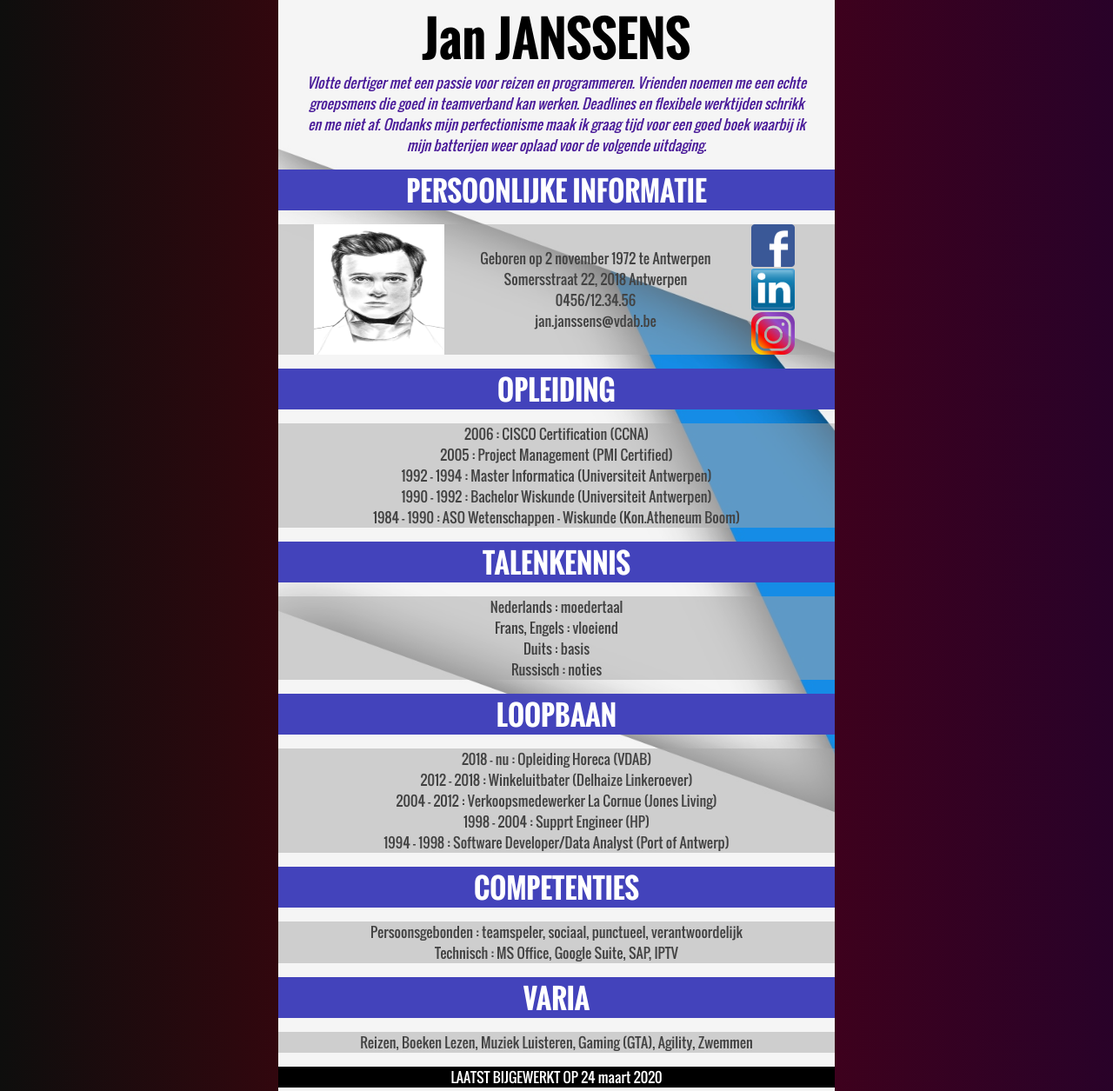
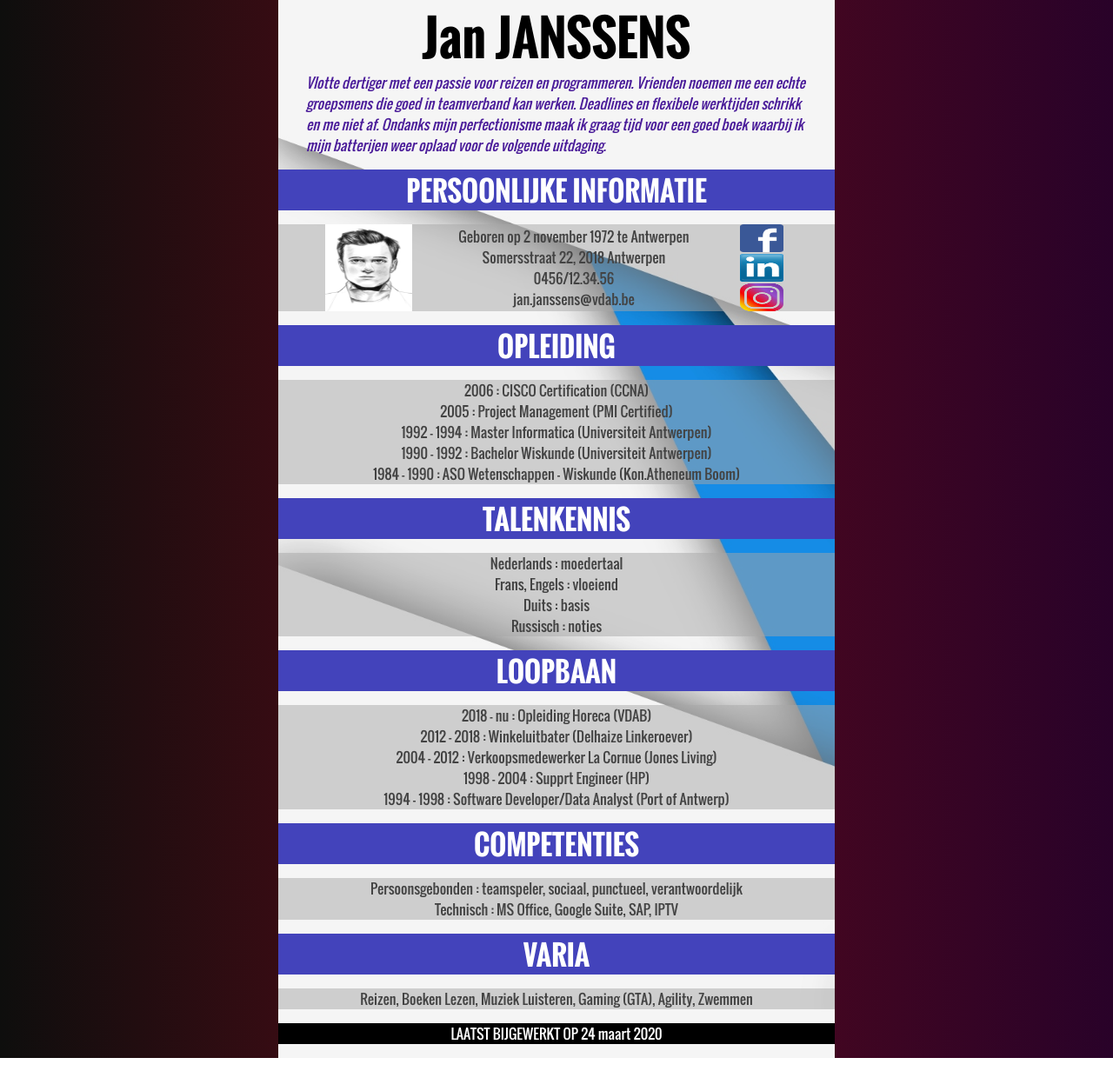
Before and after one commit to 1GCONF/-vdab_curriculumVitae, a plain HTML site: page index.html in a window 1280 px wide. Shown: the whole page at 87% size. After the commit the page ends 1217 px from the top, so only its background shows below. Drawn offline with Linux system fonts and the light colour scheme.

Commit message:
HTML aangepast

```diff
--- a/css/style.scss
+++ b/css/style.scss
@@ -31,10 +31,17 @@
 }
 @mixin flex_default {
     display: flex;
-    flex:1;
     flex-wrap: wrap;
 }
-$avatar_height:150px;
+@mixin container_width {
+    max-width: 50%;
+    margin: 0 auto;
+}
+@mixin container_img_bg{
+    background: url(../img/achtergrond.png);
+}
+$avatar_height:100px;
+$avatar_width:100px;
 $icon_width:50px;
 $color_text_detail:rgb(67, 67, 67);
 *{
@@ -57,45 +64,27 @@ a{
 }
 body{
     @include bg_section_gradient();
-    .cv-section{
-        width: 100%;
-        @include bg_section_gradient;
+    .main-cv-container{
+        position: relative;
         min-height: 100vh;
-        position: relative;
-        .cv-container{
-            min-height: 100vh;
-            max-width: 50%;
-            margin: 0 auto;
-            background: url(../img/achtergrond.png);
+        @include container_width;
+        @include container_img_bg;
         background-size: cover;
         @include flex_default;
         flex-direction: column;
         .headcat{
             @include flex_default;
-                .headcat-titlebox{
+            .headcat-title{
                 width: 100%;
-                    text-align: center;
-                    position: relative;
-                    .headcat-title{
-                        position: relative;
-                        top: 50%;
-                        transform: translateY(-50%);
                 font-family: oswald_bold;
                 font-size: 3.5rem;
+                text-align: center;
             }
-                }
-                .headcat-textbox{
-                    text-align: center;
-                    position: relative;
-                    transform: translateY(-50%);
             .headcat-text{
                 width: 90%;
-                        position: relative;
-                        top: 50%;
                 margin: 0 auto;
                 font-style: italic;
                 color: rgb(75, 29, 154);
-                    }
             }
         }
         .subcat{
@@ -103,15 +92,14 @@ body{
             flex-direction: column;
             justify-content: space-around;
             margin-top: 1rem;
-                .subcat-titlebox{
+
+            .subcat-title{
                 background-color: rgb(67, 67, 187);
                 text-align: center;
-                    .subcat-title{
                 color: white;
                 font-family: oswald_bold;
                 font-size: 2rem;
                 text-transform: uppercase;
-                    }
             }
             .subcat-detailbox{
                 background-color: rgba(168, 168, 168, 0.5);
@@ -122,9 +110,8 @@ body{
                     align-items: center;
 
                     max-height: calc($avatar_height + 15px);
-                    }
-                    .personal-info-imagebox{
-                        width: 150px;
+                    .personal-info-image{
+                        width: $avatar_width;
                         height: $avatar_height;
                         &>img{
                             width: 100%;
@@ -151,6 +138,8 @@ body{
                             height: calc(($avatar_height - 4px) / 3);
                         }
                     }
+                }
+
                 .detail-textbox{
                     text-align: center;
                     .detail-text{
@@ -159,15 +148,21 @@ body{
                 }
             }
         }
+    }
     .footerbox{
-                margin-top: 1REM;
-                margin-bottom: .25REM;
+        position: relative;
+        height: 3.5rem;
+        margin-top: 1rem;
+        @include container_width;
+        @include container_img_bg;
         text-align: center;
+        .footer-text{
+            position: relative;
+            transform: translateY(-50%);
+            top: 50%;
             background-color: black;
-                .footer-text{
             color: white;
-                }
-            }
+            // background-color: black;
         }
     }
     // .main-footer{
--- a/index.html
+++ b/index.html
@@ -8,13 +8,11 @@
     <link rel="stylesheet" href="./css/style.css" />
   </head>
   <body>
-    <section class="cv-section">
-      <div class="cv-container">
-        <div class="headcat">
-          <div class="headcat-titlebox">
+
+    <main class="main-cv-container">
+
+      <section class="headcat">
         <h2 class="headcat-title">Jan JANSSENS</h2>
-          </div>
-          <div class="headcat-textbox">
         <p class="headcat-text">
           Vlotte dertiger met een passie voor reizen en programmeren.
           Vrienden noemen me een echte groepsmens die goed in teamverband
@@ -23,24 +21,20 @@
           boek waarbij ik mijn batterijen weer oplaad voor de volgende
           uitdaging.
         </p>
-          </div>
-        </div>
-        <div class="subcat">
-          <div class="subcat-titlebox">
+      </section>
+
+      <section class="subcat">
         <h3 class="subcat-title">persoonlijke informatie</h3>
-          </div>
-          <div class="subcat-detailbox personal-info">
-            <div class="personal-info-imagebox">
-              <img src="./img/profielfoto.png" alt="profielfoto" />
-            </div>
-            <div class="personal-info-textbox">
-              <p class="personal-info-text">
+        <article class="subcat-detailbox personal-info">
+          <img class="personal-info-image" src="./img/profielfoto.png" alt="profielfoto" />
+          <ul class="personal-info-textbox">
+            <li class="personal-info-text">
               Geboren op 2 november 1972 te Antwerpen
-              </p>
-              <p class="personal-info-text">Somersstraat 22, 2018 Antwerpen</p>
-              <p class="personal-info-text">0456/12.34.56</p>
-              <p class="personal-info-text">jan.janssens@vdab.be</p>
-            </div>
+            </li>
+            <li class="personal-info-text">Somersstraat 22, 2018 Antwerpen</li>
+            <li class="personal-info-text">0456/12.34.56</li>
+            <li class="personal-info-text">jan.janssens@vdab.be</li>
+          </ul>
           <ul class="personal-info-iconbox">
             <li class="personal-info-icon">
               <a href="https://www.facebook.com" target="_blank">
@@ -58,14 +52,13 @@
               </a>
             </li>
           </ul>
-          </div>
-        </div>
-        <div class="subcat">
-          <div class="subcat-titlebox">
+        </article>
+      </section>
+
+      <section class="subcat">
         <h3 class="subcat-title">opleiding</h3>
-          </div>
-          <div class="subcat-detailbox opleiding">
-            <ul class="detail-textbox">
+        <article class="subcat-detailbox opleiding">
+          <ol class="detail-textbox">
             <li class="detail-text">2006 : CISCO Certification (CCNA)</li>
             <li class="detail-text">
               2005 : Project Management (PMI Certified)
@@ -79,27 +72,25 @@
             <li class="detail-text">
               1984 - 1990 : ASO Wetenschappen - Wiskunde (Kon.Atheneum Boom)
             </li>
-            </ul>
-          </div>
-        </div>
-        <div class="subcat">
-          <div class="subcat-titlebox">
+          </ol>
+        </article>
+      </section>
+
+      <section class="subcat">
         <h3 class="subcat-title">talenkennis</h3>
-          </div>
-          <div class="subcat-detailbox opleiding">
+        <article class="subcat-detailbox opleiding">
           <ul class="detail-textbox">
             <li class="detail-text">Nederlands : moedertaal</li>
             <li class="detail-text">Frans, Engels : vloeiend</li>
             <li class="detail-text">Duits : basis</li>
             <li class="detail-text">Russisch : noties</li>
           </ul>
-          </div>
-        </div>
-        <div class="subcat">
-          <div class="subcat-titlebox">
+        </article>
+      </section>
+
+      <section class="subcat">
         <h3 class="subcat-title">LOOPBAAN</h3>
-          </div>
-          <div class="subcat-detailbox opleiding">
+        <article class="subcat-detailbox opleiding">
           <ul class="detail-textbox">
             <li class="detail-text">2018 - nu : Opleiding Horeca (VDAB)</li>
             <li class="detail-text">
@@ -113,13 +104,12 @@
               1994 - 1998 : Software Developer/Data Analyst (Port of Antwerp)
             </li>
           </ul>
-          </div>
-        </div>
-        <div class="subcat">
-          <div class="subcat-titlebox">
+        </article>
+      </section>
+
+      <section class="subcat">
         <h3 class="subcat-title">competenties</h3>
-          </div>
-          <div class="subcat-detailbox opleiding">
+        <article class="subcat-detailbox opleiding">
           <ul class="detail-textbox">
             <li class="detail-text">
               Persoonsgebonden : teamspeler, sociaal, punctueel,
@@ -129,32 +119,26 @@
               Technisch : MS Office, Google Suite, SAP, IPTV
             </li>
           </ul>
-          </div>
-        </div>
-        <div class="subcat">
-          <div class="subcat-titlebox">
+        </article>
+      </section>
+
+      <section class="subcat">
         <h3 class="subcat-title">varia</h3>
-          </div>
-          <div class="subcat-detailbox opleiding">
+        <article class="subcat-detailbox opleiding">
           <ul class="detail-textbox">
             <li class="detail-text">
               Reizen, Boeken Lezen, Muziek Luisteren, Gaming (GTA), Agility,
               Zwemmen
             </li>
           </ul>
-          </div>
-        </div>
-        <div class="footerbox">
+        </article>
+      </section>
+    </main>
+
+
+    <footer class="footerbox">
       <p class="footer-text">LAATST BIJGEWERKT OP 24 maart 2020</p>
-        </div>
-      </div>
-    </section>
-    <!-- <footer class="main-footer">
-        <div class="footer-container">
-            <div class="footerbox">
-                <p class="footer-text">LAATST BIJGEWERKT OP 24 maart 2020</p>
-            </div>
-        </div>
-    </footer> -->
+    </footer>
+
   </body>
 </html>
```
Also changed, not shown: css/style.css, css/style.min.css (added), 1 other file. Lines whose indentation alone changed are shown as unchanged.
